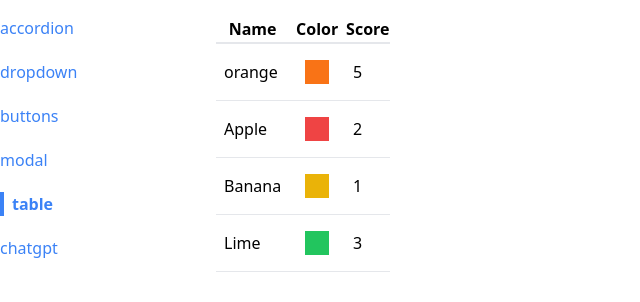
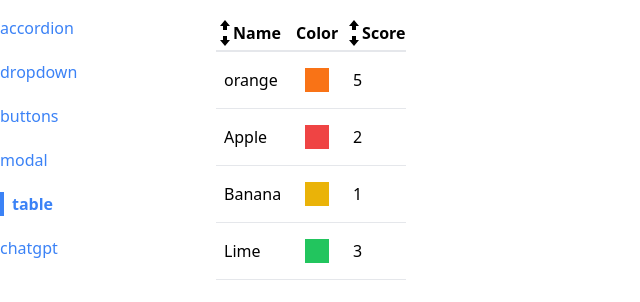
Before and after one commit to judosucks/project2, a React (Create React App) app: page /table in a window 1280 px wide. Shown: the top 302 px of the page, without its empty margins (0-640 px from the left). Built offline with nearby package versions, Linux system fonts and the light colour scheme.

Commit message:
table added

```diff
--- /dev/null
+++ b/src/component/SortableTable.js
@@ -0,0 +1,85 @@
+import Table from "./Table";
+import {useState} from "react";
+import {GoArrowDown, GoArrowUp} from "react-icons/go";
+
+function getIcons(label, sortBy, sortOrder) {
+  if (label !== sortBy) {
+    return <div>
+      <GoArrowUp/><GoArrowDown/>
+    </div>
+  }
+  if (sortOrder === null) {
+    return <div>
+      <GoArrowUp/><GoArrowDown/>
+    </div>
+  } else if (sortOrder === 'asc') {
+    return <GoArrowUp/>
+  } else if (sortOrder === 'desc') {
+    return <GoArrowDown/>
+  }
+}
+
+function SortableTable(props) {
+
+  const [sortOrder,
+    setSortOrder] = useState(null)
+  const [sortBy,
+    setSortBy] = useState(null)
+
+  const {config, data} = props
+
+  const handleClick = (label) => {
+    if (sortOrder === null) {
+      setSortOrder('asc')
+      setSortBy(label)
+    } else if (sortOrder === 'asc') {
+      setSortOrder('desc')
+      setSortBy(label)
+    } else if (sortOrder === 'desc') {
+      setSortOrder(null)
+      setSortBy(null)
+    }
+  }
+
+  const updatedConfig = config.map((column) => {
+    if (!column.sortValue) {
+      return column
+    }
+    return {
+      ...column,
+      header: () => (
+        <th className="cursor-pointer hover:bg-gray-100" onClick={() => handleClick(column.label)}>
+          <div className="flex items-center">{getIcons(column.label, sortBy, sortOrder)} {column.label}
+          </div>
+        </th>
+      )
+    }
+  })
+  // only sort data if sortOrder && sortBY are not null make a copy of the 'data'
+  // prop find the correct sortValue function and use it for sorting
+
+  let sortedData = data
+  if (sortOrder && sortBy) {
+    const {sortValue} = config.find(column => column.label === sortBy)
+    sortedData = [...data].sort((a, b) => {
+      const valueA = sortValue(a)
+      const valueB = sortValue(b)
+
+      const reverseOrder = sortOrder === 'asc'
+        ? 1
+        : -1
+      if (typeof valueA === 'string') {
+        return valueA.localeCompare(valueB) * reverseOrder
+      } else {
+        return (valueA - valueB) * reverseOrder
+      }
+    }) //make a new copy array
+  }
+
+  return <div>
+
+    <Table {...props} data={sortedData} config={updatedConfig}/>
+  </div>
+}
+
+export default SortableTable
--- a/src/component/Table.js
+++ b/src/component/Table.js
@@ -1,9 +1,14 @@
-
+import { Fragment } from "react"
 
 
 function Table({data,config,keyFn}){
 
     const renderedHeaders=config.map((column)=>{
+
+        if(column.header){
+            return<Fragment key={column.label}>{column.header()}</Fragment>
+        }
+
         return <th key={column.label}>{column.label}</th>
     })
     const renderedRows = data.map((rowData)=>{
--- a/src/pages/TablePage.js
+++ b/src/pages/TablePage.js
@@ -1,4 +1,5 @@
 import Table from '../component/Table'
+import SortableTable from '../component/SortableTable'
 
 function TablePage(){
      const data =[
@@ -11,13 +12,15 @@
 
     const config =[
         {label:"Name",
-            render:(fruit)=>fruit.name
+            render:(fruit)=>fruit.name,
+            sortValue:(fruit)=>fruit.name
         },
         {label:"Color",
             render:(fruit)=><div className={`p-3 m-2 ${fruit.color}`}/>
         },
         {label:"Score",
-            render:(fruit)=>fruit.score
+            render:(fruit)=>fruit.score,
+            sortValue:(fruit)=>fruit.score,
         },
     ]
     const keyFn =(fruit)=>{
@@ -25,7 +28,7 @@
     }
     return(
         <div>
-            <Table data={data} config={config} keyFn={keyFn}/>
+            <SortableTable data={data} config={config} keyFn={keyFn}/>
         </div>
     )
 }
```
